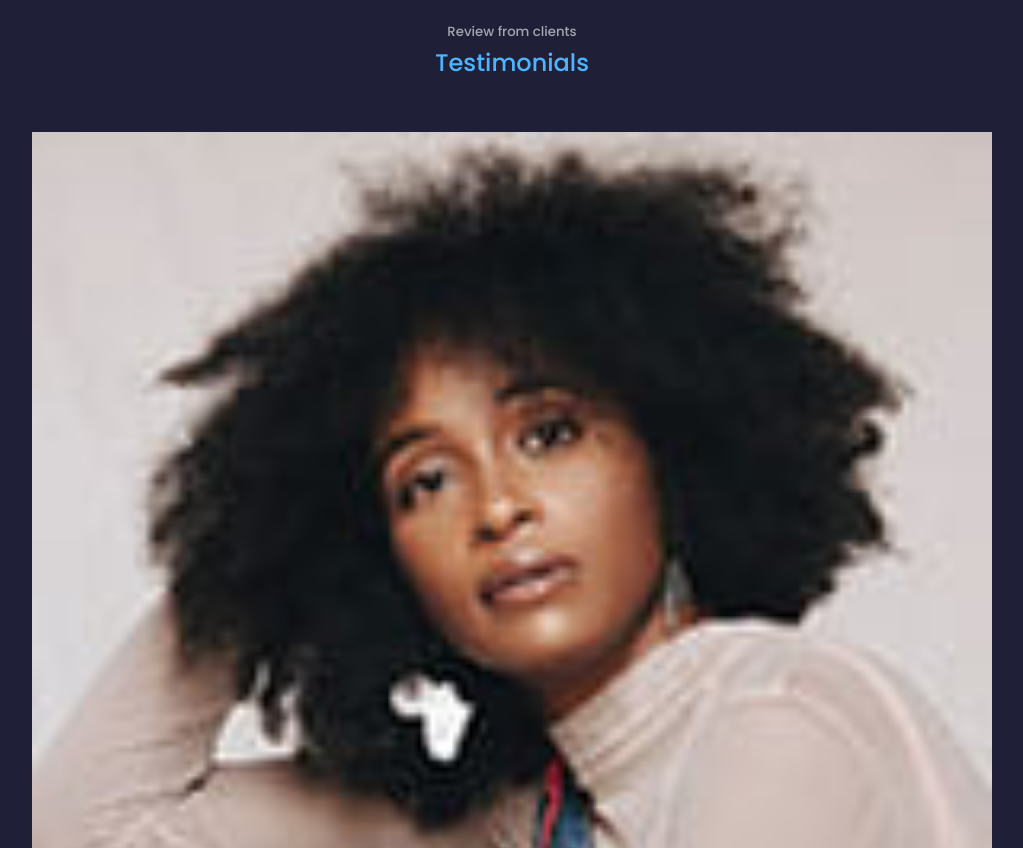
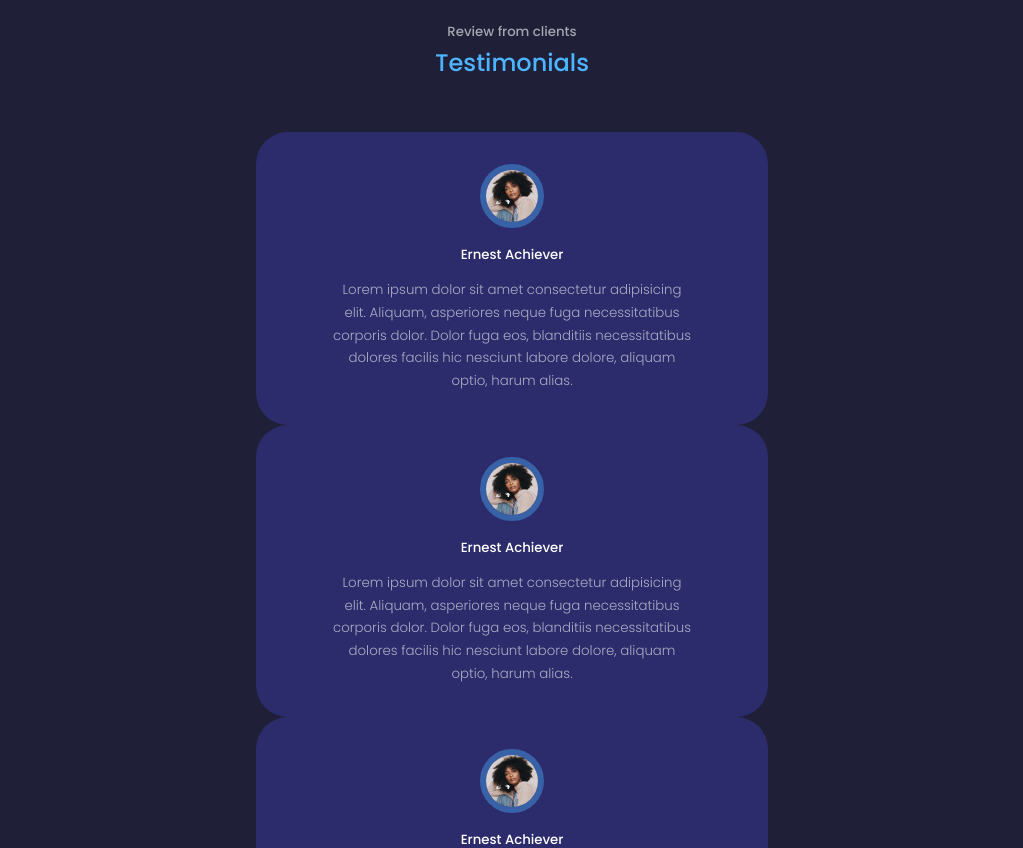
Before and after one commit to NwaguChima/portfolio_react, a React (Create React App) app: page / in a window 1280 px wide. Shown: the part 4420-5268 px from the top of the page, without its empty margins (128-1151 px from the left). Built offline with nearby package versions, Linux system fonts and the light colour scheme.

Commit message:
completed testi styles

```diff
--- a/src/components/testimonials/testimonials.css
+++ b/src/components/testimonials/testimonials.css
@@ -0,0 +1,54 @@
+.container.testimonials__container {
+  width: 40%;
+}
+
+.client__avatar {
+  width: 4rem;
+  aspect-ratio: 1/1;
+  overflow: hidden;
+  margin: 0 auto 1rem;
+  border: 0.4rem solid var(--color-primary-variant);
+
+  border-radius: 50%;
+  -webkit-border-radius: 50%;
+  -moz-border-radius: 50%;
+  -ms-border-radius: 50%;
+  -o-border-radius: 50%;
+}
+
+.testimonial {
+  background: var(--color-bg-variant);
+  text-align: center;
+  padding: 2rem;
+  user-select: none;
+
+  border-radius: 2rem;
+  -webkit-border-radius: 2rem;
+  -moz-border-radius: 2rem;
+  -ms-border-radius: 2rem;
+  -o-border-radius: 2rem;
+}
+
+.client__review {
+  color: var(--color-light);
+  font-weight: 300;
+  display: block;
+  width: 80%;
+  margin: 0.8rem auto 0;
+}
+
+@media screen and (max-width: 1024px) {
+  .container.testimonials__container {
+    width: 60%;
+  }
+}
+
+@media screen and (max-width: 600px) {
+  .container.testimonials__container {
+    width: var(--container-width-sm);
+  }
+
+  .client__review {
+    width: var(--container-width-sm);
+  }
+}
```
Also changed, not shown: src/components/testimonials/Testimonials.jsx (+12 -12 lines).
